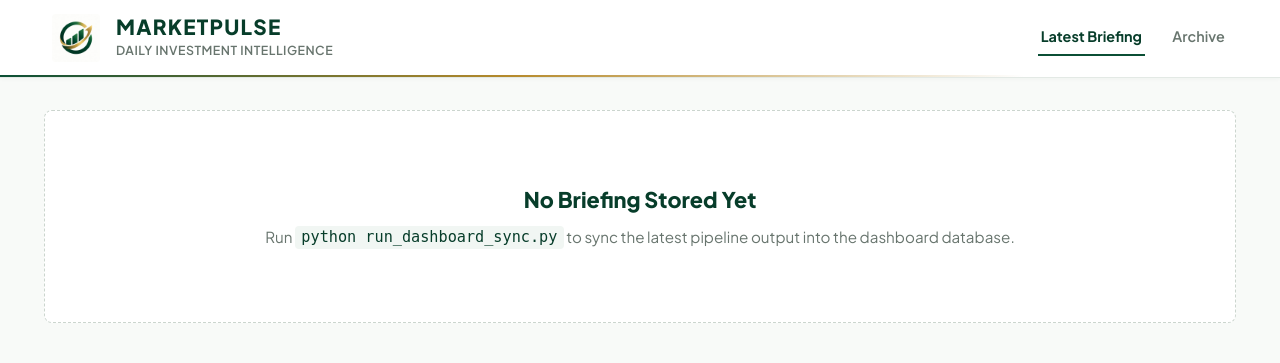
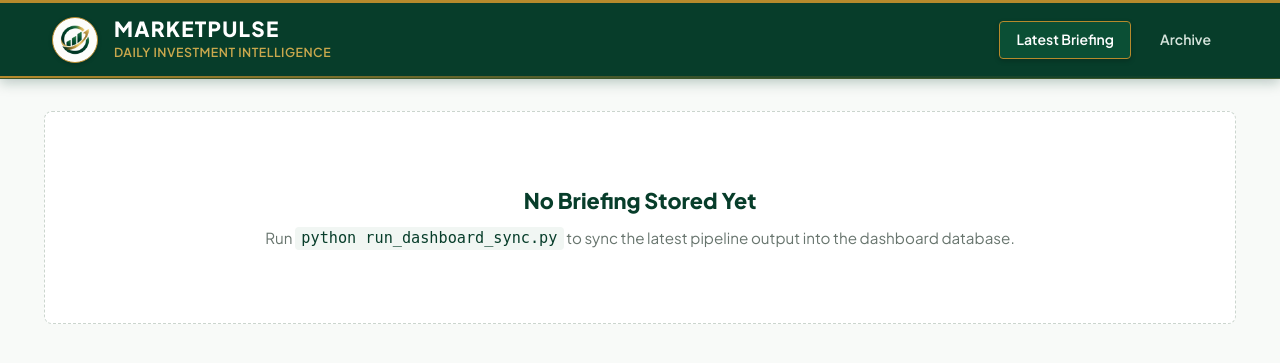
Before and after one commit to srushtik26/investment-news-briefing, a FastAPI app: page / in a window 1280 px wide. Shown: the top 363 px of the page. Run offline with FastAPI, Linux system fonts and the light colour scheme; data that the repository does not hold is empty.

Commit message:
feat: add dashboard stylesheet and base HTML layout template

```diff
--- a/app/dashboard/static/css/dashboard.css
+++ b/app/dashboard/static/css/dashboard.css
@@ -56,12 +56,13 @@ body {
 
 /* Header & Navigation */
 .site-header {
-  background-color: var(--surface);
-  border-bottom: 1px solid var(--border);
+  background-color: #073D2A;
+  border-top: 3px solid var(--gold);
+  border-bottom: 1px solid rgba(182, 138, 44, 0.3);
   position: sticky;
   top: 0;
   z-index: 100;
-  box-shadow: 0 1px 4px rgba(7, 61, 42, 0.04);
+  box-shadow: 0 4px 12px rgba(7, 61, 42, 0.25);
 }
 
 .header-inner {
@@ -89,17 +90,21 @@ body {
 }
 
 .brand-logo {
-  height: 48px;
-  width: 48px;
-  max-height: 52px;
+  height: 46px;
+  width: 46px;
+  max-height: 50px;
   object-fit: contain;
   display: block;
-  border-radius: 4px;
+  background: #FFFFFF;
+  border-radius: 50%;
+  border: 1.5px solid var(--gold);
+  padding: 1px;
+  box-shadow: 0 1px 4px rgba(0, 0, 0, 0.2);
   transition: transform 0.2s ease;
 }
 
 .brand-link:hover .brand-logo {
-  transform: scale(1.04);
+  transform: scale(1.05);
 }
 
 .brand-text {
@@ -111,14 +116,14 @@ body {
   font-size: 1.3rem;
   font-weight: 800;
   letter-spacing: 0.06em;
-  color: var(--deep-green);
+  color: #FFFFFF;
   line-height: 1.15;
   font-family: 'Plus Jakarta Sans', -apple-system, BlinkMacSystemFont, "Segoe UI", Roboto, sans-serif;
 }
 
 .brand-subtitle {
   font-size: 0.775rem;
-  color: var(--text-muted);
+  color: var(--soft-gold);
   font-weight: 600;
   letter-spacing: 0.04em;
   text-transform: uppercase;
@@ -128,34 +133,37 @@ body {
 .header-accent-line {
   height: 2px;
   width: 100%;
-  background: linear-gradient(90deg, #0B4F35 0%, #B68A2C 40%, transparent 80%);
+  background: linear-gradient(90deg, var(--gold) 0%, rgba(182, 138, 44, 0.2) 60%, transparent 100%);
 }
 
 .nav-links {
   display: flex;
-  gap: 1.5rem;
+  gap: 0.75rem;
   align-items: center;
 }
 
 .nav-link {
-  color: var(--text-muted);
+  color: #D6E4DC;
   text-decoration: none;
-  font-size: 0.9rem;
+  font-size: 0.875rem;
   font-weight: 600;
-  padding: 0.4rem 0.2rem;
-  border-bottom: 2.5px solid transparent;
+  padding: 0.45rem 1rem;
+  border-radius: var(--radius-sm);
+  border: 1px solid transparent;
   transition: all 0.2s ease;
 }
 
 .nav-link:hover {
-  color: var(--primary-green);
-  border-bottom-color: var(--gold);
+  color: #FFFFFF;
+  background-color: rgba(255, 255, 255, 0.08);
+  border-color: rgba(182, 138, 44, 0.4);
 }
 
 .nav-link.active {
-  color: var(--deep-green);
-  font-weight: 700;
-  border-bottom: 2.5px solid var(--primary-green);
+  background-color: var(--primary-green);
+  color: #FFFFFF;
+  border: 1px solid var(--gold);
+  box-shadow: 0 2px 5px rgba(0, 0, 0, 0.2);
 }
 
 /* Main Container */
--- a/app/dashboard/templates/base.html
+++ b/app/dashboard/templates/base.html
@@ -33,23 +33,27 @@
     }
 
     .site-header {
-      background-color: #FFFFFF !important;
-      border-top: none !important;
-      border-bottom: 1px solid #E3E9E5 !important;
-      box-shadow: 0 1px 4px rgba(7, 61, 42, 0.04) !important;
+      background-color: #073D2A !important;
+      border-top: 3px solid #B68A2C !important;
+      border-bottom: 1px solid rgba(182, 138, 44, 0.3) !important;
+      box-shadow: 0 4px 12px rgba(7, 61, 42, 0.25) !important;
     }
 
     .brand-logo {
-      height: 48px !important;
-      width: 48px !important;
-      max-height: 52px !important;
+      height: 46px !important;
+      width: 46px !important;
+      max-height: 50px !important;
       object-fit: contain !important;
       display: block !important;
-      border-radius: 4px !important;
+      background: #FFFFFF !important;
+      border-radius: 50% !important;
+      border: 1.5px solid #B68A2C !important;
+      padding: 1px !important;
+      box-shadow: 0 1px 4px rgba(0, 0, 0, 0.2) !important;
     }
 
     .brand-title {
-      color: #073D2A !important;
+      color: #FFFFFF !important;
       font-size: 1.3rem !important;
       font-weight: 800 !important;
       letter-spacing: 0.06em !important;
@@ -57,7 +61,7 @@
     }
 
     .brand-subtitle {
-      color: #68756E !important;
+      color: #C9A84D !important;
       font-size: 0.775rem !important;
       font-weight: 600 !important;
       letter-spacing: 0.04em !important;
@@ -67,30 +71,29 @@
     .header-accent-line {
       height: 2px !important;
       width: 100% !important;
-      background: linear-gradient(90deg, #0B4F35 0%, #B68A2C 40%, transparent 80%) !important;
+      background: linear-gradient(90deg, #B68A2C 0%, rgba(182, 138, 44, 0.2) 60%, transparent 100%) !important;
     }
 
     .nav-link {
-      color: #68756E !important;
-      border-bottom: 2.5px solid transparent !important;
-      border-radius: 0 !important;
-      padding: 0.4rem 0.2rem !important;
+      color: #D6E4DC !important;
+      border-bottom: none !important;
+      border-radius: 4px !important;
+      padding: 0.45rem 1rem !important;
+      border: 1px solid transparent !important;
+      transition: all 0.2s ease !important;
     }
 
     .nav-link:hover {
-      color: #0B4F35 !important;
-      background-color: transparent !important;
-      border-bottom-color: #B68A2C !important;
+      color: #FFFFFF !important;
+      background-color: rgba(255, 255, 255, 0.08) !important;
+      border-color: rgba(182, 138, 44, 0.4) !important;
     }
 
     .nav-link.active {
-      background-color: transparent !important;
-      color: #073D2A !important;
-      border-bottom: 2.5px solid #0B4F35 !important;
-      box-shadow: none !important;
-      border-top: none !important;
-      border-left: none !important;
-      border-right: none !important;
+      background-color: #0B4F35 !important;
+      color: #FFFFFF !important;
+      border: 1px solid #B68A2C !important;
+      box-shadow: 0 2px 5px rgba(0, 0, 0, 0.2) !important;
     }
 
     .section-header {
```
